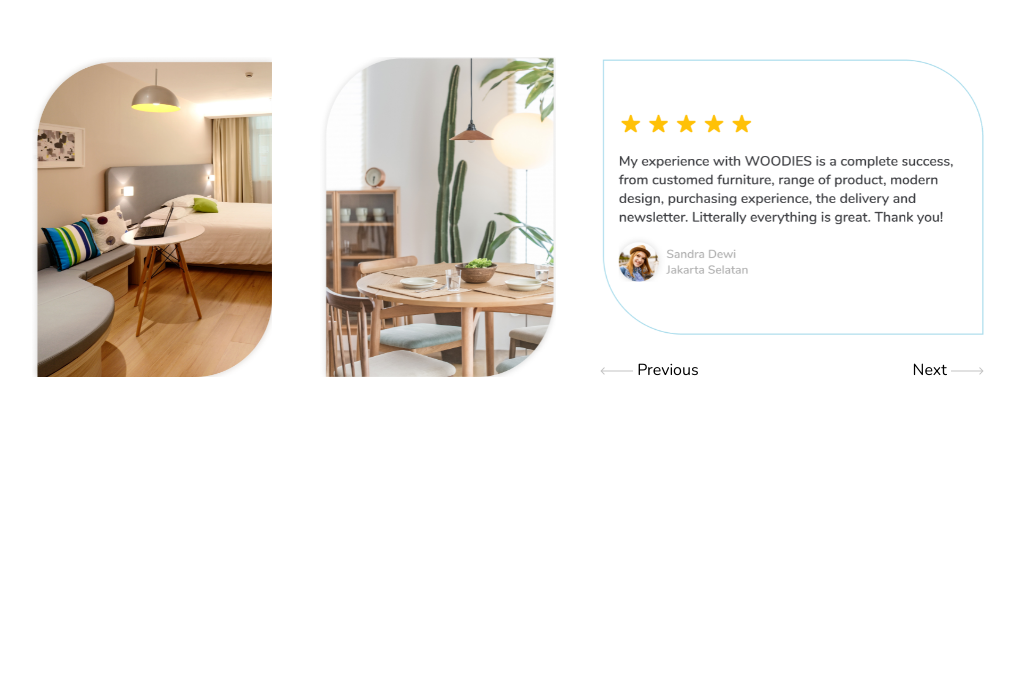
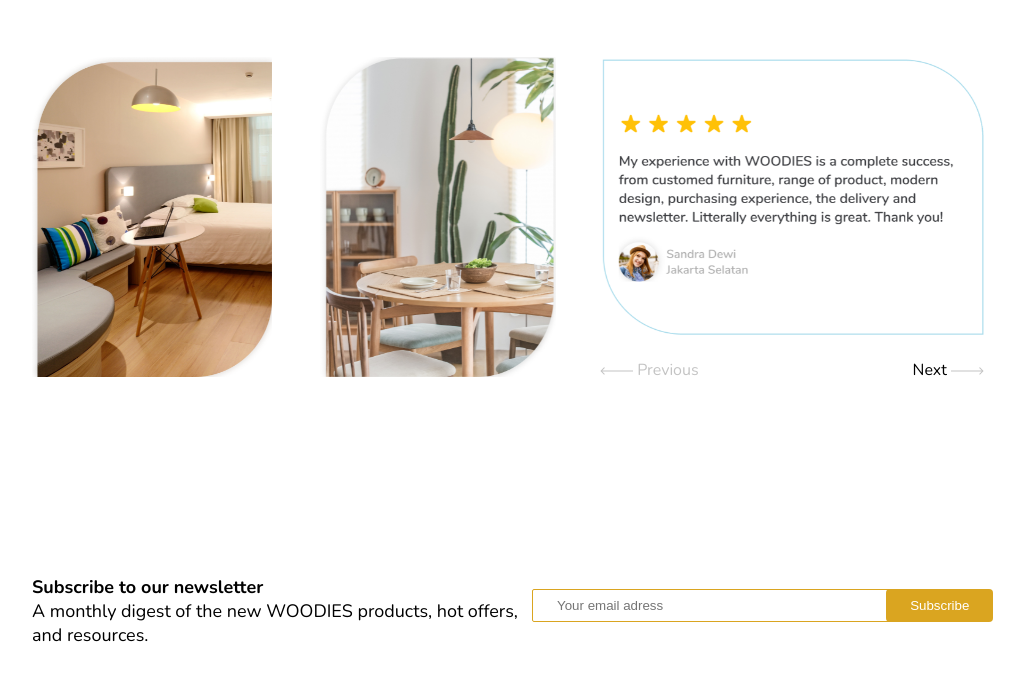
Before and after one commit to igm209/WOODIES, a plain HTML site: page index.html in a window 1280 px wide. Shown: the part 3525-4206 px from the top of the page, without its empty margins (108-1132 px from the left). Before the commit the page ends 4090 px from the top, so only its background shows below. Drawn offline with nearby package versions, Linux system fonts and the light colour scheme.

Commit message:
email section done

```diff
--- a/index.html
+++ b/index.html
@@ -150,7 +150,21 @@
                 </nav>
             </div>
         </div>
-
+    </section>
+    <section>
+        <div class="email">
+            <div>
+                <p>
+                    <strong>Subscribe to our newsletter</strong>
+                    <br>
+                    A monthly digest of the new WOODIES products, hot offers, and resources.
+                </p>
+            </div>
+            <div>
+                <input type="text" placeholder="Your email adress">
+                <button>Subscribe</button>
+            </div>
+        </div>
     </section>
 </body>
 </html>
--- a/style.css
+++ b/style.css
@@ -311,6 +311,40 @@ h2{
     text-decoration: none;
     color: #000;
 }
+
+#prev a {
+    color: #C4C4C4;
+}
 #next img {
     transform: rotate(-180deg);
 }
+
+.email {
+    display: grid;
+    grid-template-columns: 500px 500px;
+    grid-template-rows: 150px;
+}
+
+.email p {
+    font-size: 18px;
+    justify-content: center;
+}
+
+.email input {
+    border: 1px solid #DAA520;
+    border-radius: 2px;
+    padding: 8px 24px;
+    width: 330px;
+    z-index: 0;
+    margin-top: 32px;
+}
+
+.email button {
+    color: white;
+    background: #DAA520;
+    border: none;
+    border-radius: 4px;
+    padding: 9px 24px;
+    z-index: 1;
+    margin-left: -30px;
+}
```
